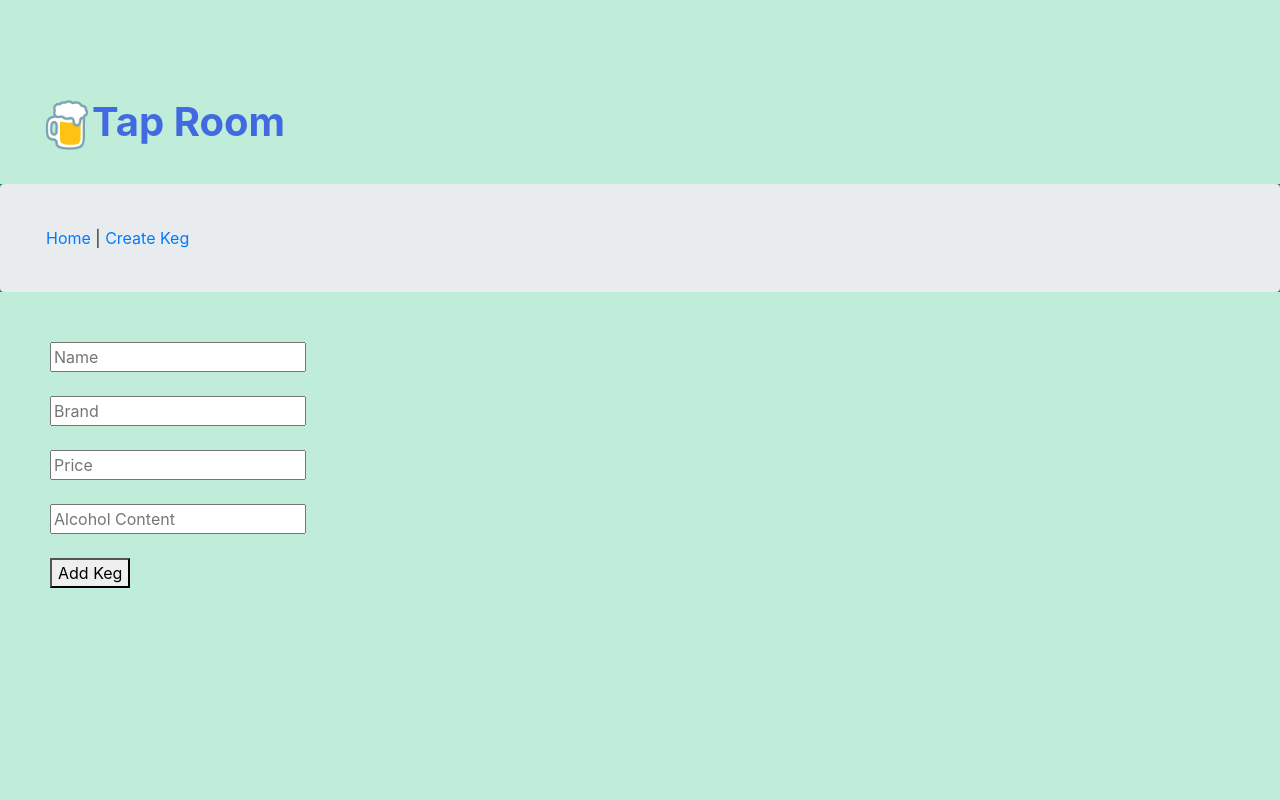
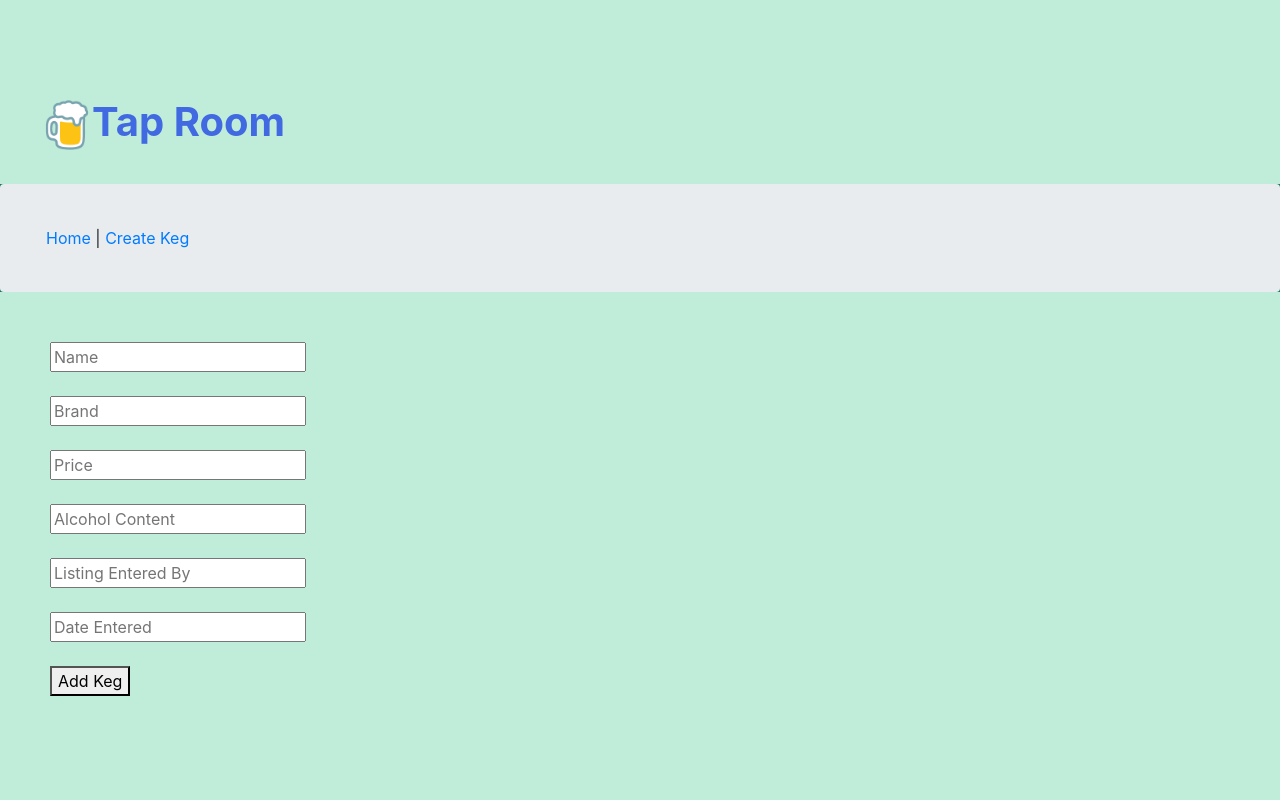
Before and after one commit to LisaMJensen/Tap-Room, a React app: page /#/newkeg in a window 1280 px wide. Both pictures are taken after a click on the button "Yes". Shown: the top 800 px of the page. Built offline with nearby package versions, Linux system fonts and the light colour scheme.

Commit message:
add new Keg props to KegDetail

```diff
--- a/src/components/KegDetail.jsx
+++ b/src/components/KegDetail.jsx
@@ -8,6 +8,8 @@ function KegDetail(props) {
             <h2>{props.selectedKeg.brand}</h2>
             <h2>{props.selectedKeg.price}</h2>
             <h2>{props.selectedKeg.alcoholContent}</h2>
+            <h2>{props.selectedKeg.employeeName}</h2>
+            <h2>{props.selectedKeg.dateEntered}</h2>
         </div>
     );
 }
--- a/src/components/NewKegForm.jsx
+++ b/src/components/NewKegForm.jsx
@@ -59,6 +59,20 @@ function NewKegForm(props) {
           ref={(input) => { _alcoholContent = input; }} />
         <br></br>
         <br></br>
+        <input
+          type='text'
+          id='employeeName'
+          placeholder='Listing Entered By'
+          ref={(input) => { _employeeName = input; }} />
+        <br></br>
+        <br></br>
+        <input
+          type='text'
+          id='dateEntered'
+          placeholder='Date Entered'
+          ref={(input) => { _dateEntered = input; }} />
+        <br></br>
+        <br></br>
         <button variant="primary" type='submit'>Add Keg</button>
       </form>
     </div>
```
